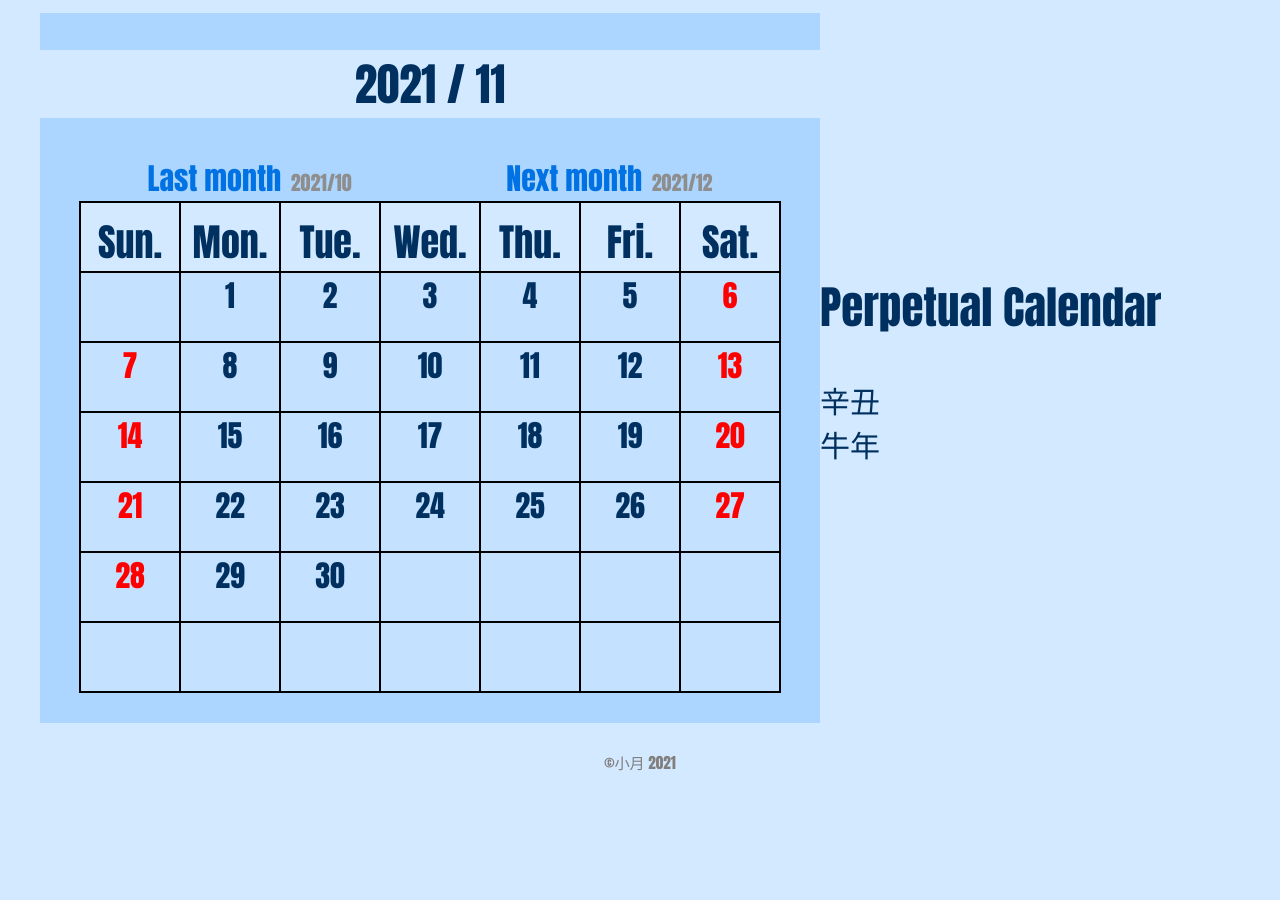
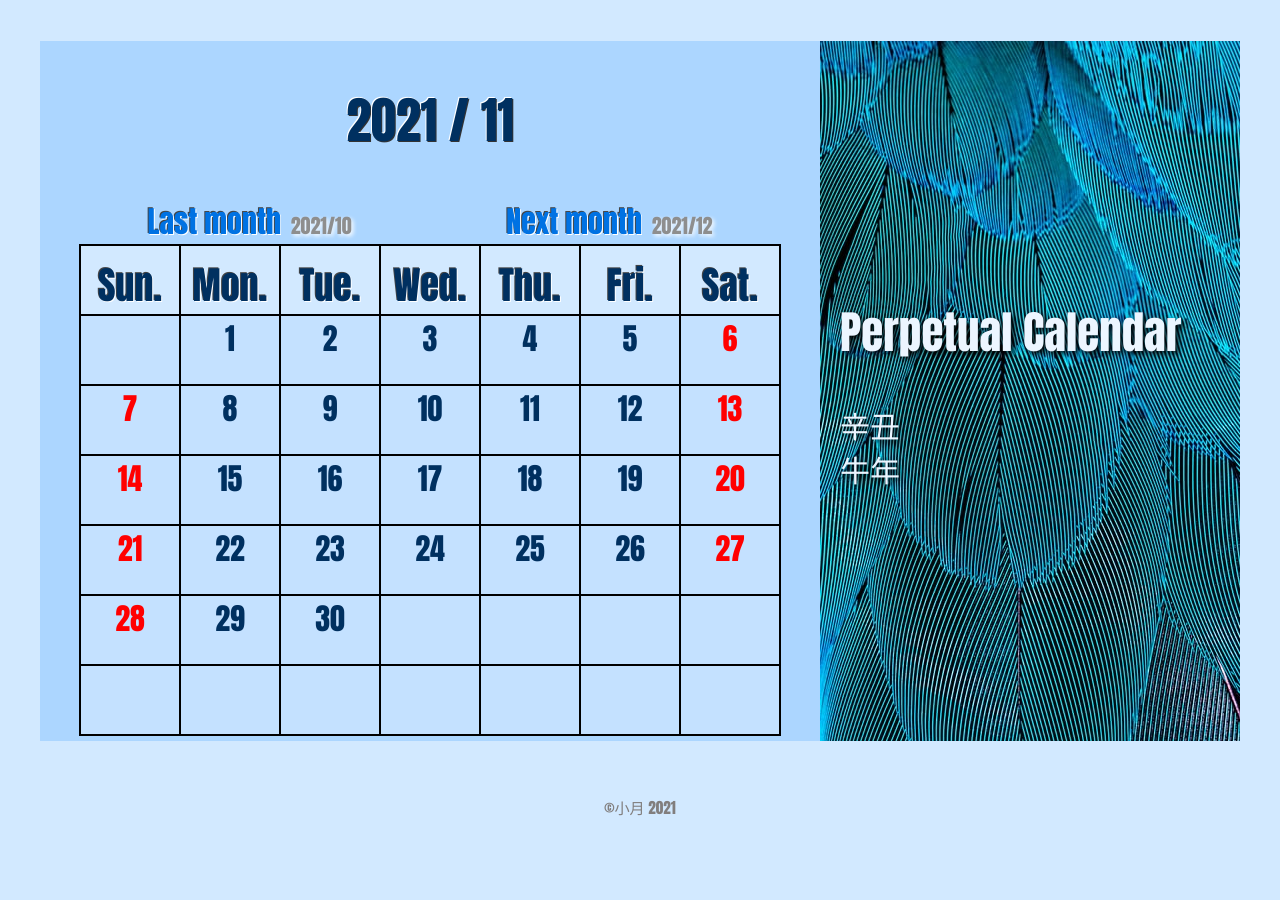
Before and after one commit to mooncactusmoon/calendarByPHP, a PHP site: page /index.php in a window 1280 px wide. Before the commit the page ends 771 px from the top, so only its background shows below. Run offline with PHP 8.4, Linux system fonts and the light colour scheme.

Commit message:
修改字體陰影

```diff
--- a/index.php
+++ b/index.php
@@ -2,6 +2,7 @@
   <title>萬年曆作業</title>
   <style>
    /*請在這裹撰寫你的CSS*/
+
    *{
         box-sizing: border-box;
         font-family: Impact,Comic Sans MS,'monospace';
@@ -40,14 +41,15 @@
         border: 1px solid black;
         display: inline-block;
         text-align: center;
+        text-shadow: 1px 1px white, -1px -1px #444;
     }
     .cell0,.cell6{
         color: rgb(255, 0, 0);
     }
     .spday{
-        background-color: #F5F5DC;
-        font-size: 16px;
-        font-weight: 900;
+        background: none;
+        font-size: 18px;
+        font-weight: 800;
 
     }
     .div-title{
@@ -55,19 +57,27 @@
         font-size: 30px;
         background-color: #ACD6FF;
     }
+    .div-title>h1{
+        background: none;
+        font-size: 50px;
+        text-shadow: -1px -1px white, 1px 1px #333;
+    }
     a>span{
         font-size: 20px;
         color : #8E8E8E;
         background-color: #ACD6FF;
+        text-shadow: white 0.1em 0.1em 0.2em;
     }
     .main{
         display: flex;
         width: 1200px;
         margin: auto;
         flex-wrap: wrap;
+        height: 900px;
     }
     .section{
         flex-basis: 65%;
+        height: 700px;
         padding: auto;
         padding-bottom: 30px;
         margin: auto;
@@ -75,19 +85,29 @@
         background-color: #ACD6FF;
     }
     .aside{
-        color: 	#003060;
+        color: 	#ECF5FF;
         flex-basis: 35%;
-        padding: auto;
+        height: 700px;
+        padding: 20px;
         margin: auto;
+        background: url('./image/f01.jpg');
     }
     .aside-year{
+        padding-top: 200px;
         font-size: 30px;
         font-family: 'Microsoft YaHei','Noto Sans TC', sans-serif;
+        background: none;
+        text-shadow: 0.1em 0.1em 0.2em black;
+    }
+    .aside-year>h1{
+        background: none;
+
     }
     a:link,a:visited,a:hover,a:active {
         color: 	#0072E3;
         text-decoration: none;
         background-color: #ACD6FF;
+        text-shadow: 1px 1px white, -1px -1px #444;
     }
     footer{
     flex-basis: 100%;
```
Lines whose indentation alone changed are shown as unchanged.
